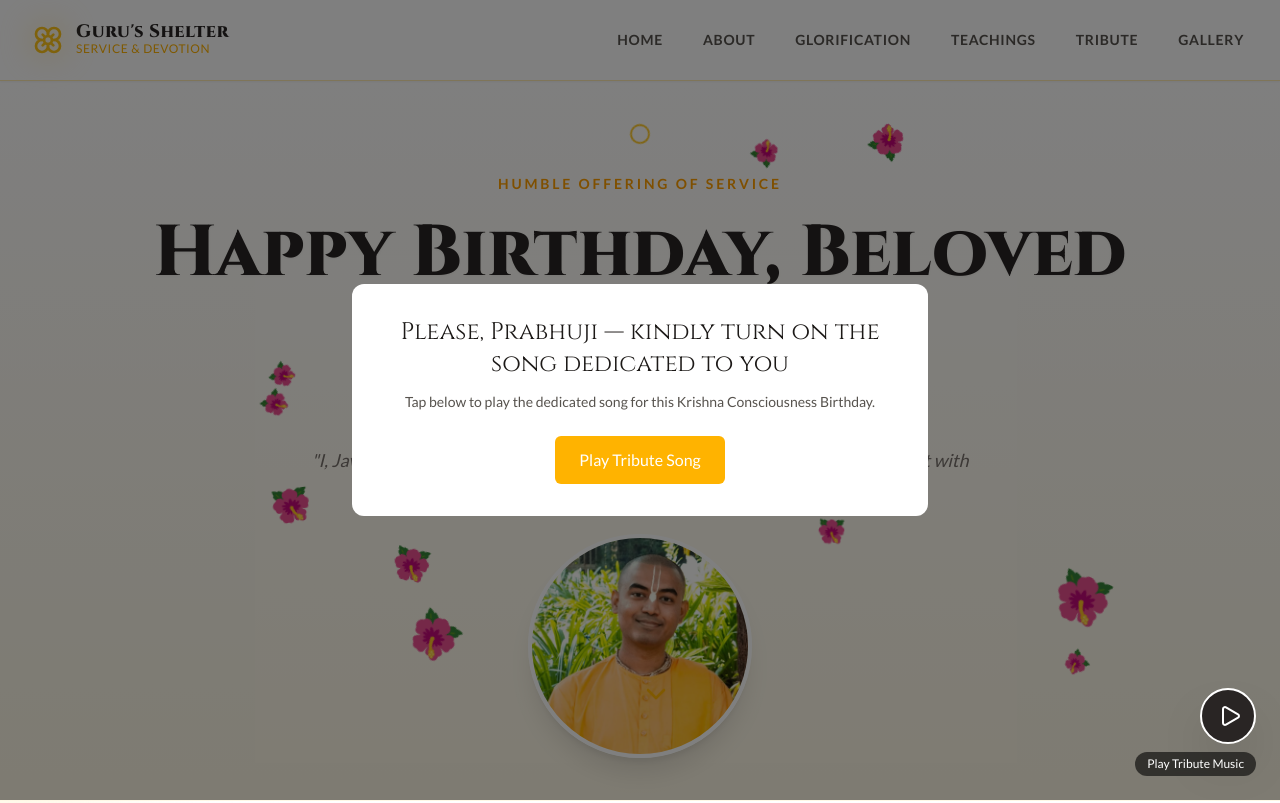
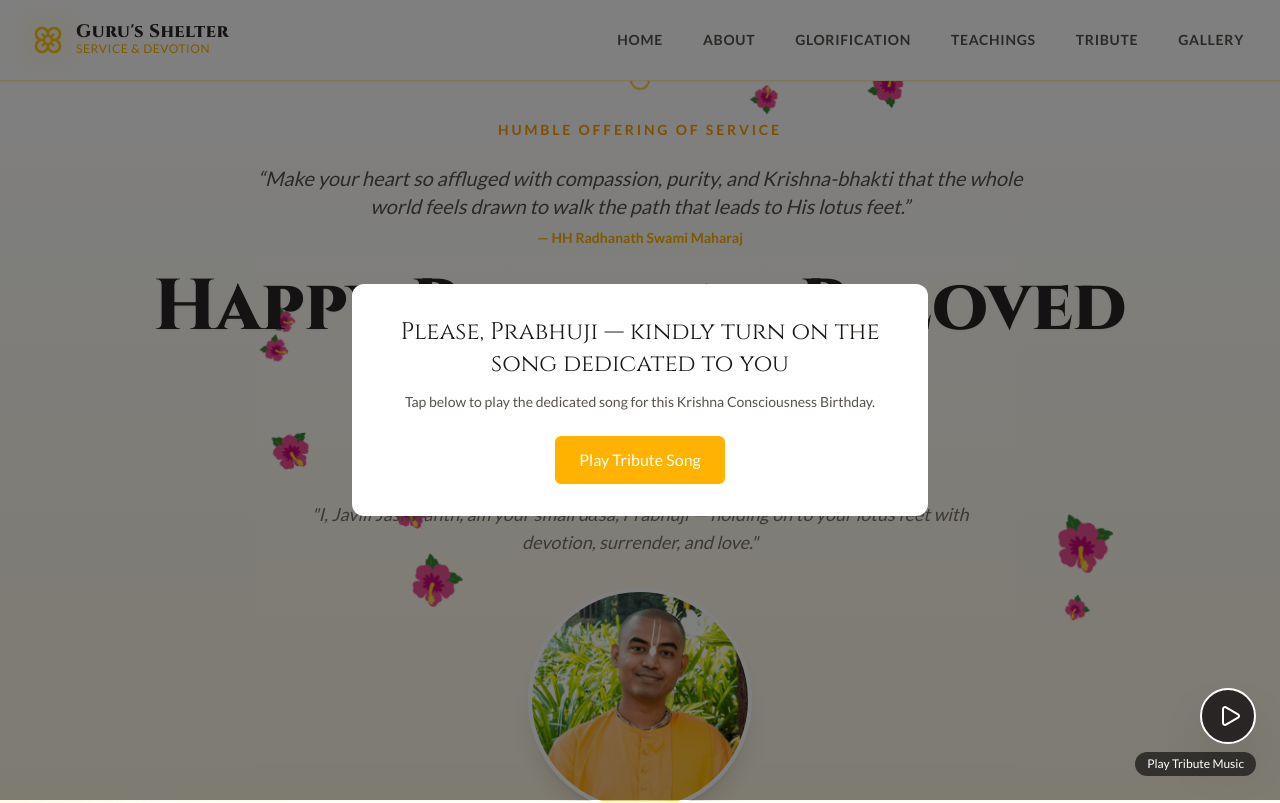
Before and after one commit to JashwanthJavili/HGPranavanandDasPrabhujiBday, a React (Vite) app: page / in a window 1280 px wide. Shown: the top 803 px of the page. Built offline with nearby package versions, Linux system fonts and the light colour scheme; a web font is replaced by a local one.

Commit message:
Add HH Radhanath Swami quote to Hero header

```diff
--- a/components/Hero.tsx
+++ b/components/Hero.tsx
@@ -17,6 +17,10 @@ const Hero: React.FC = () => {
             <span className="block text-saffron-700 font-sans font-bold tracking-[0.2em] text-sm uppercase">
                 Humble Offering of Service
             </span>
+            <div className="max-w-3xl mx-auto">
+              <p className="text-center italic text-lg md:text-xl text-stone-600 mb-2">“Make your heart so affluged with compassion, purity, and Krishna-bhakti that the whole world feels drawn to walk the path that leads to His lotus feet.”</p>
+              <p className="text-center text-sm text-saffron-600 font-semibold">— HH Radhanath Swami Maharaj</p>
+            </div>
             <h1 className="font-display text-5xl md:text-7xl font-bold text-stone-800 leading-tight drop-shadow-sm">
                 {BIRTHDAY_GREETING}
             </h1>
```
